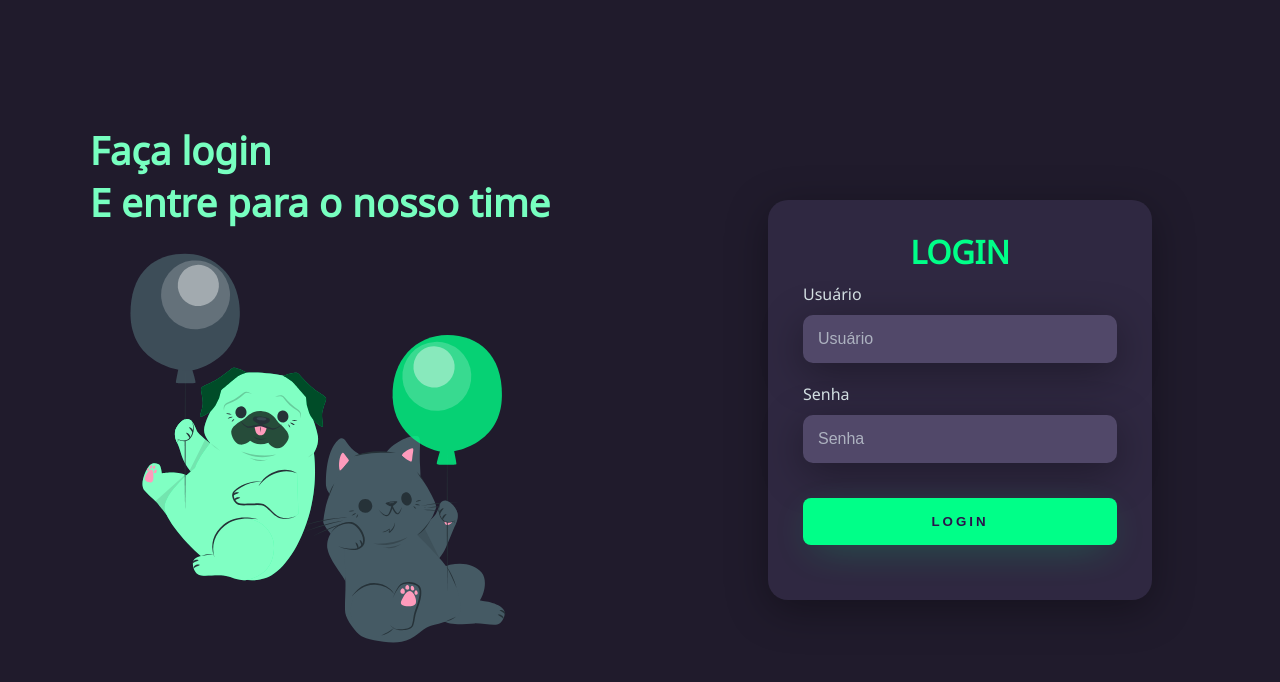
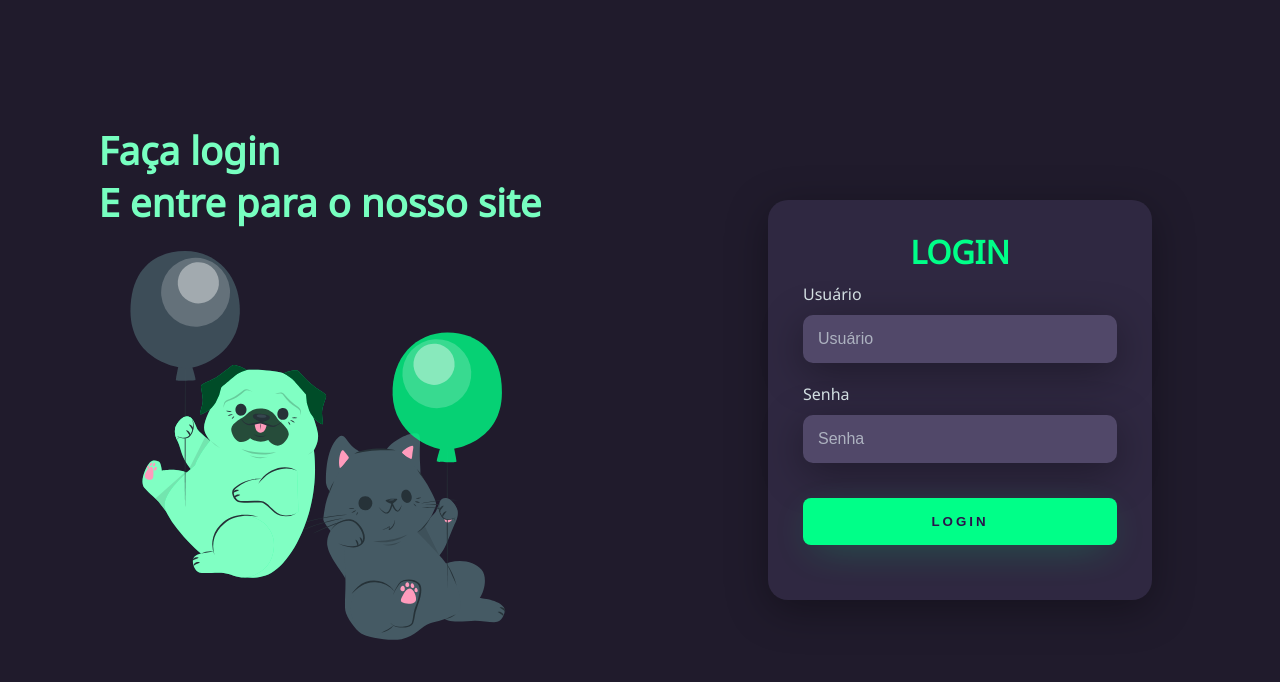
Before and after one commit to GusJardim/Login-screen, a plain HTML site: page index.html in a window 1280 px wide. Drawn offline with Linux system fonts and the light colour scheme.

Commit message:
Meu primeiro commit

```diff
--- a/index.html
+++ b/index.html
@@ -9,7 +9,7 @@
 <body>
     <div class="main-login">
         <div class="left-login">
-            <h1>Faça login <br> E entre para o nosso time</h1>
+            <h1>Faça login <br> E entre para o nosso site</h1>
             <img src="pets.svg" class="left-login-image" alt="Pet">
         </div>
         <div class="right-login">
```
